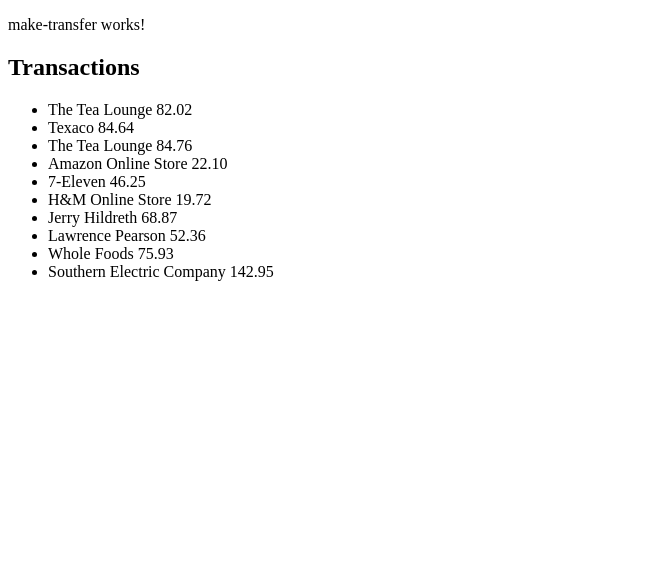
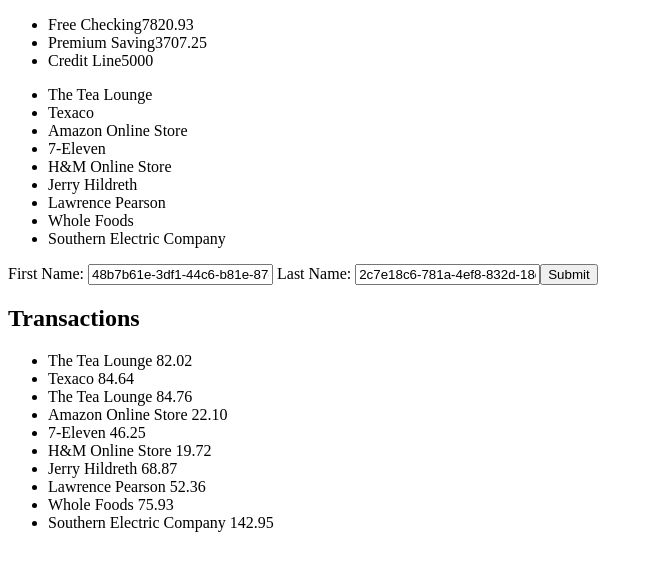
Before and after one commit to semap/BBTransfer, an Angular app: page / in a window 1280 px wide. Shown: the top 570 px of the page, without its empty margins (0-653 px from the left). Built offline with nearby package versions, Linux system fonts and the light colour scheme.

Commit message:
create transactions

```diff
--- a/src/app/app.module.ts
+++ b/src/app/app.module.ts
@@ -5,6 +5,7 @@
 import { AppComponent } from './app.component';
 import { MakeTransferComponent } from './make-transfer/make-transfer.component';
 import { RecentTransactionsComponent } from './recent-transactions/recent-transactions.component';
+import {ReactiveFormsModule} from '@angular/forms';
 
 @NgModule({
   declarations: [
@@ -14,7 +15,8 @@
   ],
   imports: [
     BrowserModule,
-    HttpClientModule
+    HttpClientModule,
+    ReactiveFormsModule
   ],
   providers: [],
   bootstrap: [AppComponent]
--- a/src/app/make-transfer/make-transfer.component.html
+++ b/src/app/make-transfer/make-transfer.component.html
@@ -1 +1,28 @@
-<p>make-transfer works!</p>
+
+<ul class="heroes">
+  <li *ngFor="let account of fromAccounts$ | async">
+    <span class="badge">{{account.name}}</span>{{account.balance}}
+  </li>
+</ul>
+
+<ul class="heroes">
+  <li *ngFor="let payee of payees$ | async">
+    <span class="badge">{{payee.merchant}}</span>
+  </li>
+</ul>
+
+<form [formGroup]="transferForm" (ngSubmit)="onSubmit()">
+
+  <label>
+    First Name:
+    <input type="text" formControlName="fromAccount">
+  </label>
+
+  <label>
+    Last Name:
+    <input type="text" formControlName="payeeAccount">
+  </label>
+
+  <button type="submit">Submit</button>
+
+</form>
--- a/src/app/make-transfer/make-transfer.component.ts
+++ b/src/app/make-transfer/make-transfer.component.ts
@@ -1,4 +1,8 @@
 import { Component, OnInit } from '@angular/core';
+import {FormControl, FormGroup} from '@angular/forms';
+import {Transaction, TransferRequest} from '../services/entities';
+import {TransferService} from '../services/transfer.service';
+import {Observable} from 'rxjs';
 
 @Component({
   selector: 'app-make-transfer',
@@ -6,10 +10,32 @@
   styleUrls: ['./make-transfer.component.scss']
 })
 export class MakeTransferComponent implements OnInit {
+  transferForm = new FormGroup({
+    fromAccount: new FormControl('48b7b61e-3df1-44c6-b81e-87caf0986c6a'),
+    payeeAccount: new FormControl('2c7e18c6-781a-4ef8-832d-18c530f9a55f')
+  });
 
-  constructor() { }
+  constructor(private transferService: TransferService) { }
+
+  get fromAccounts$() {
+    return this.transferService.fromAccounts$;
+  }
+
+  get payees$() {
+    return this.transferService.payees$;
+  }
 
   ngOnInit() {
   }
 
+  onSubmit() {
+    console.warn('KKKKKKKKKKKKKK');
+    const transferRequest: TransferRequest = {
+      payeeId: '2c7e18c6-781a-4ef8-832d-18c530f9a55f',
+      fromAccountId: '48b7b61e-3df1-44c6-b81e-87caf0986c6a',
+      amount: 39.03
+    };
+    const sub = this.transferService.createTransaction(transferRequest)
+      .subscribe( transaction => transaction);
+  }
 }
--- a/src/app/services/transfer.service.ts
+++ b/src/app/services/transfer.service.ts
@@ -31,7 +31,7 @@
   createTransaction(transferRequest: TransferRequest): Observable<Transaction> {
     return of(transferRequest)
       .pipe(
-        map(this.toTransaction),
+        map(req => this.toTransaction(req)),
         tap(transaction => this.updateAccountsAndTransactions(transaction, transferRequest.fromAccountId))
       );
   }
@@ -67,15 +67,14 @@
   }
 
   private toTransaction(transferRequest: TransferRequest): Transaction {
-    const fromAccount = this.findFromAccount(transferRequest.fromAccountId);
-    const payee = this.findPayee(transferRequest.payeeId);
+    const payee: Payee = this.findPayee(transferRequest.payeeId);
     return {
       amount: transferRequest.amount.toString(),
       categoryCode: payee.categoryCode,
       merchant: payee.merchant,
       merchantLogo: payee.merchantLogo,
       transactionDate: new Date().getTime(),
-      transactionType: ''
+      transactionType: 'Online Transfer'
     };
   }
 
@@ -89,10 +88,6 @@
     this.transactions.next(newTransactions);
   }
 
-  private findFromAccount(id: string): BankAccount {
-    return this.fromAccounts.value.find(acc => acc.id === id);
-  }
-
   private findPayee(id: string): Payee {
     return this.payees.value.find(payee => payee.id === id);
   }
```
